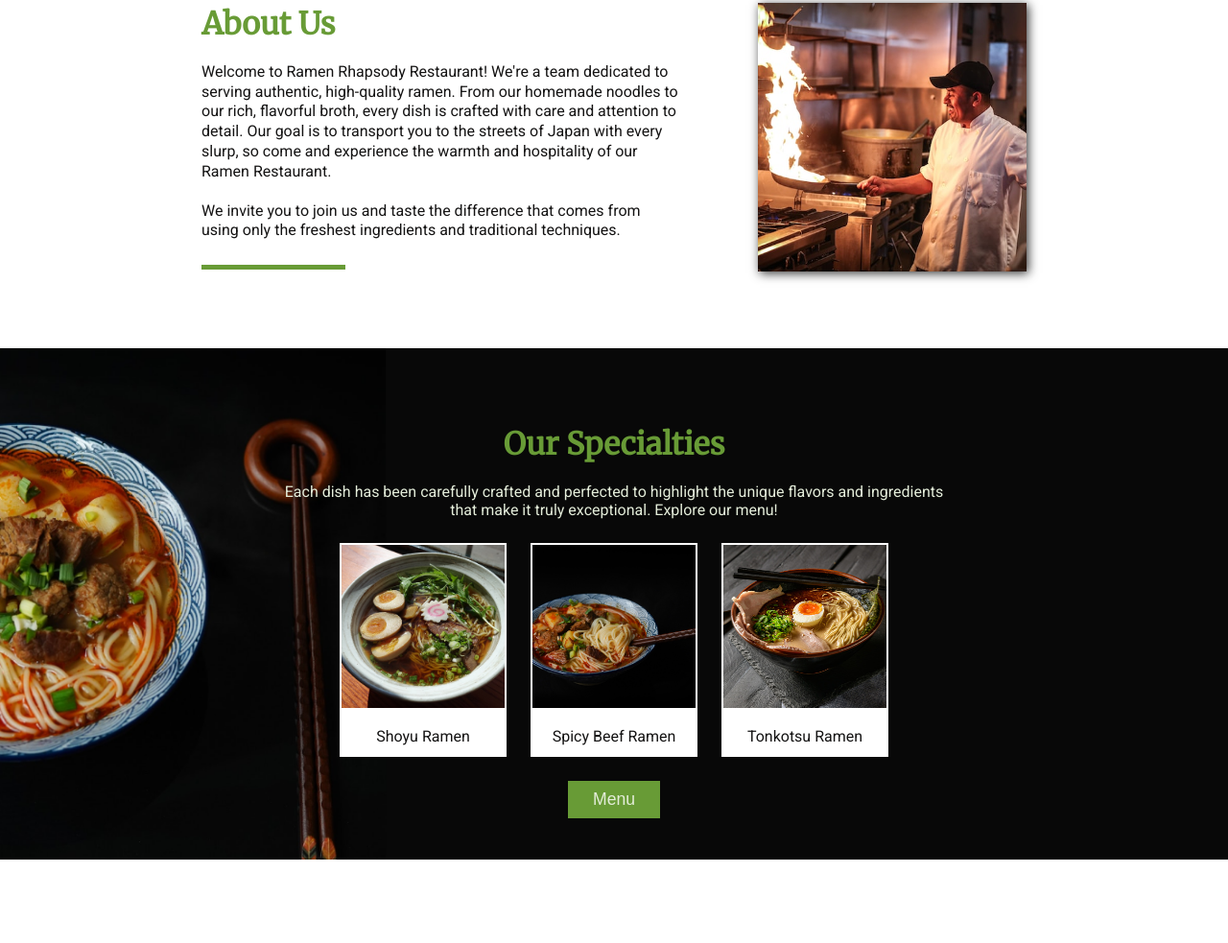
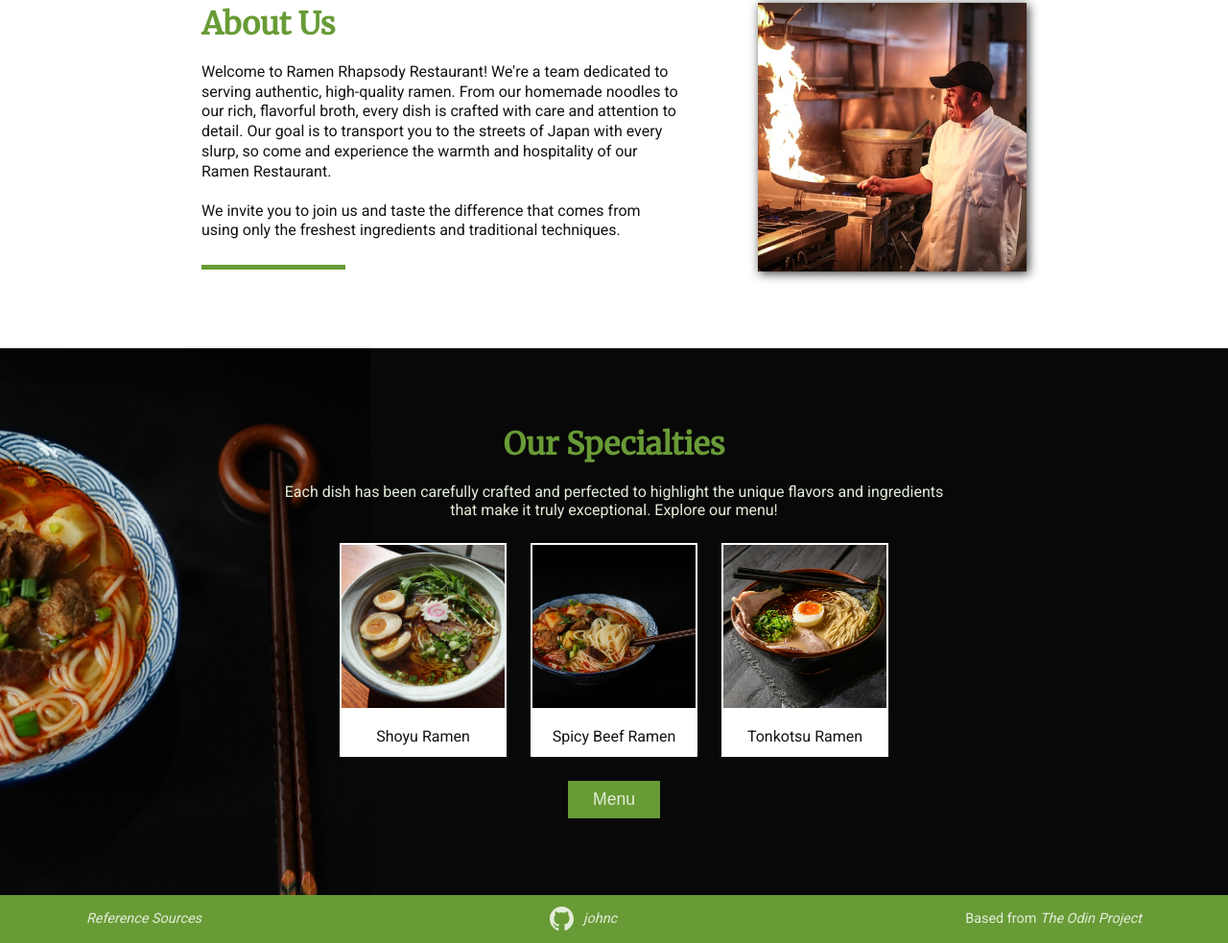
Before and after one commit to john0ground/Restaurant-page-TOP, a website built with webpack: page dist/index.html in a window 1280 px wide. Shown: the part 755-1738 px from the top of the page at 96% size. Before the commit the page ends 1651 px from the top, so only its background shows below. Built offline with Linux system fonts and the light colour scheme.

Commit message:
setup footer

```diff
--- a/src/style/home.css
+++ b/src/style/home.css
@@ -161,6 +161,7 @@ nav ul li:hover {
 
 .specialties-background {
     width: 100%;
+    height: 100%;
     object-fit: cover;
     position: absolute;
     top: 0;
@@ -199,6 +200,7 @@ nav ul li:hover {
     color: var(--font-light);
     border: none;
     padding: 0.5em 1.5em;
+    margin-bottom: 80px;
 }
 
 #menu-btn:hover {
@@ -206,6 +208,38 @@ nav ul li:hover {
 }
 
 .logo:hover,
-#menu-btn {
+#menu-btn,
+.sources {
     cursor: pointer;
 }
+
+footer {
+    width: 100%;
+    height: 50px;
+    background: var(--primary-color);
+    display: flex;
+    justify-content: space-between;
+    align-items: center;
+    padding: 0 90px;
+    color: var(--font-light);
+    font-size: 0.9rem;
+}
+
+.sources,
+.github,
+.top-link {
+    text-decoration: none;
+    color: var(--font-light);
+    font-style: italic;
+}
+
+.sources:hover,
+.top-link:hover {
+    background: rgba(255, 255, 255, 0.3);
+}
+
+.github {
+    display: flex;
+    align-items: center;
+    gap: 10px;
+}
--- a/src/style/menu.css
+++ b/src/style/menu.css
@@ -55,6 +55,7 @@
     background: var(--font-light);
     margin: 0 auto;
     margin-top: 45px;
+    margin-bottom: 80px;
     display: grid;
     grid-template-columns: 1fr 1fr 1fr;
 }
```
Also changed, not shown: dist/index.html, dist/main.js.
